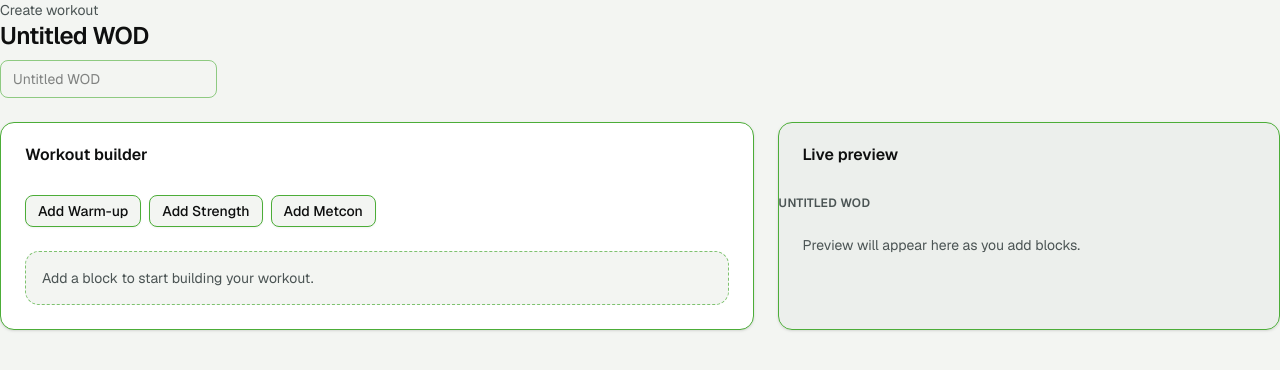
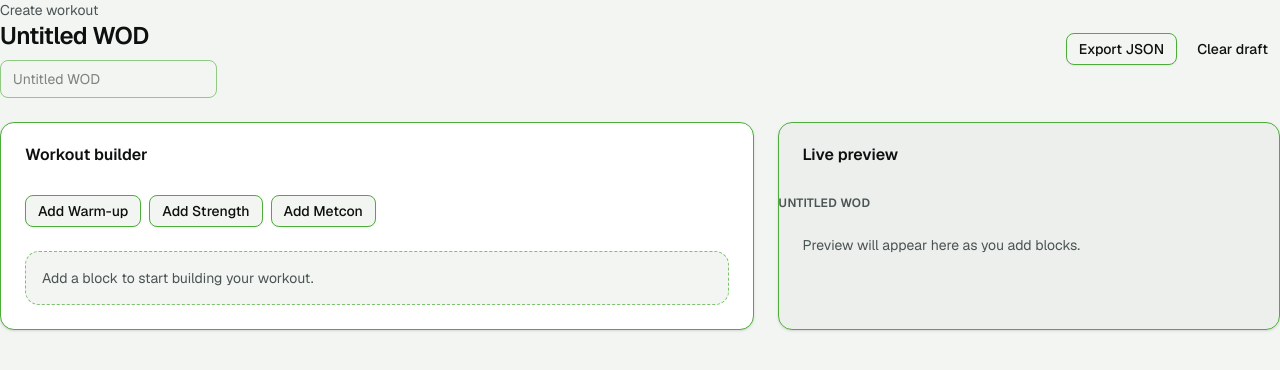
Before and after one commit to RicardoSalas17/wod-builder, a Next.js app: page /en/workouts/new in a window 1280 px wide. Shown: the top 370 px of the page. Built offline with nearby package versions, Linux system fonts and the light colour scheme.

Commit message:
feat: add export and reset for workout drafts

```diff
--- a/src/app/[locale]/(app)/workouts/new/builder-client.tsx
+++ b/src/app/[locale]/(app)/workouts/new/builder-client.tsx
@@ -19,6 +19,9 @@ type BuilderCopy = {
   moveDown: string;
   moveMovementUp: string;
   moveMovementDown: string;
+  exportJson: string;
+  clearDraft: string;
+  clearConfirm: string;
   movementName: string;
   load: string;
   reps: string;
@@ -39,11 +42,40 @@ type BuilderClientProps = {
 };
 
 export function BuilderClient({ copy }: BuilderClientProps) {
-  const { state, dispatch } = useWorkoutBuilder();
+  const { state, dispatch, reset } = useWorkoutBuilder();
   const blockTitles = {
     warmup: copy.blockWarmup,
     strength: copy.blockStrength,
     metcon: copy.blockMetcon,
+  };
+  const handleExport = () => {
+    const title = state.title || copy.workoutTitlePlaceholder;
+    const slug = title
+      .toLowerCase()
+      .normalize("NFD")
+      .replace(/[\u0300-\u036f]/g, "")
+      .replace(/[^a-z0-9]+/g, "-")
+      .replace(/^-+|-+$/g, "");
+    const filename = `${slug || "wod"}.json`;
+    const payload = {
+      version: 1,
+      exportedAt: new Date().toISOString(),
+      workout: state,
+    };
+    const blob = new Blob([JSON.stringify(payload, null, 2)], {
+      type: "application/json",
+    });
+    const url = URL.createObjectURL(blob);
+    const anchor = document.createElement("a");
+    anchor.href = url;
+    anchor.download = filename;
+    anchor.click();
+    URL.revokeObjectURL(url);
+  };
+  const handleClear = () => {
+    if (window.confirm(copy.clearConfirm)) {
+      reset();
+    }
   };
 
   return (
@@ -66,6 +98,14 @@ export function BuilderClient({ copy }: BuilderClientProps) {
             }
             placeholder={copy.workoutTitlePlaceholder}
           />
+        </div>
+        <div className="flex flex-wrap items-center gap-2">
+          <Button size="sm" variant="outline" onClick={handleExport}>
+            {copy.exportJson}
+          </Button>
+          <Button size="sm" variant="ghost" onClick={handleClear}>
+            {copy.clearDraft}
+          </Button>
         </div>
       </header>
 
--- a/src/app/[locale]/(app)/workouts/new/page.tsx
+++ b/src/app/[locale]/(app)/workouts/new/page.tsx
@@ -40,6 +40,9 @@ export default async function NewWorkoutPage({
     blockTitleLabel: t('blockTitleLabel'),
     moveMovementUp: t('moveMovementUp'),
     moveMovementDown: t('moveMovementDown'),
+    exportJson: t('exportJson'),
+    clearDraft: t('clearDraft'),
+    clearConfirm: t('clearConfirm'),
   };
 
   return <BuilderClient copy={copy} />;
--- a/src/hooks/use-workout-builder.ts
+++ b/src/hooks/use-workout-builder.ts
@@ -1,14 +1,54 @@
 "use client";
 
-import { useReducer } from "react";
+import { useEffect, useReducer, useState } from "react";
 
-import { builderReducer, initialBuilderState } from "@/lib/workout-builder";
+import {
+  builderReducer,
+  initialBuilderState,
+  type BuilderState,
+} from "@/lib/workout-builder";
+
+const STORAGE_KEY = "wod-builder:draft:v1";
+
+function coerceState(value: unknown): BuilderState | null {
+  if (!value || typeof value !== "object") return null;
+  const candidate = value as BuilderState;
+  if (typeof candidate.title !== "string") return null;
+  if (!Array.isArray(candidate.blocks)) return null;
+  return candidate;
+}
 
 export function useWorkoutBuilder() {
   const [state, dispatch] = useReducer(builderReducer, initialBuilderState);
+  const [isHydrated, setIsHydrated] = useState(false);
+
+  useEffect(() => {
+    const raw = localStorage.getItem(STORAGE_KEY);
+    if (raw) {
+      try {
+        const parsed = JSON.parse(raw);
+        const nextState = coerceState(parsed);
+        if (nextState) {
+          dispatch({ type: "hydrate", state: nextState });
+        }
+      } catch {
+        // ignore invalid drafts
+      }
+    }
+    setIsHydrated(true);
+  }, []);
+
+  useEffect(() => {
+    if (!isHydrated) return;
+    localStorage.setItem(STORAGE_KEY, JSON.stringify(state));
+  }, [state, isHydrated]);
 
   return {
     state,
     dispatch,
+    reset: () => {
+      dispatch({ type: "hydrate", state: initialBuilderState });
+      localStorage.removeItem(STORAGE_KEY);
+    },
   };
 }
--- a/src/lib/workout-builder.ts
+++ b/src/lib/workout-builder.ts
@@ -1,7 +1,7 @@
 import { createId } from '@/domain/ids';
 import type { BlockType, Movement, WorkoutBlock } from '@/domain/workouts';
 
-type BuilderState = {
+export type BuilderState = {
   title: string;
   blocks: WorkoutBlock[];
 };
@@ -13,6 +13,7 @@ type BuilderAction =
   | { type: 'move-block'; blockId: string; direction: 'up' | 'down' }
   | { type: 'add-movement'; blockId: string }
   | { type: 'remove-movement'; blockId: string; movementId: string }
+  | { type: 'hydrate'; state: BuilderState }
   | {
       type: 'update-movement';
       blockId: string;
@@ -56,6 +57,8 @@ export function builderReducer(
   action: BuilderAction,
 ): BuilderState {
   switch (action.type) {
+    case 'hydrate':
+      return action.state;
     case 'set-title':
       return { ...state, title: action.title };
     case 'add-block':
--- a/src/messages/en.json
+++ b/src/messages/en.json
@@ -36,7 +36,10 @@
     "newMovement": "New movement",
     "blockTitleLabel": "Block title",
     "moveMovementUp": "Move movement up",
-    "moveMovementDown": "Move movement down"
+    "moveMovementDown": "Move movement down",
+    "exportJson": "Export JSON",
+    "clearDraft": "Clear draft",
+    "clearConfirm": "Clear the current draft? This cannot be undone."
   },
   "nav": {
     "brand": "WOD Builder",
--- a/src/messages/es.json
+++ b/src/messages/es.json
@@ -36,7 +36,10 @@
     "newMovement": "Nuevo movimiento",
     "blockTitleLabel": "Título del bloque",
     "moveMovementUp": "Mover movimiento arriba",
-    "moveMovementDown": "Mover movimiento abajo"
+    "moveMovementDown": "Mover movimiento abajo",
+    "exportJson": "Exportar JSON",
+    "clearDraft": "Borrar borrador",
+    "clearConfirm": "¿Borrar el borrador actual? Esta acción no se puede deshacer."
   },
   "nav": {
     "brand": "WOD Builder",
```
